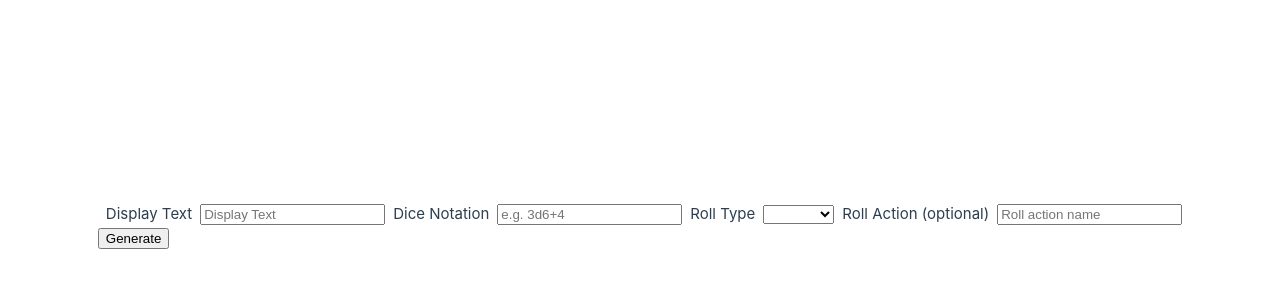
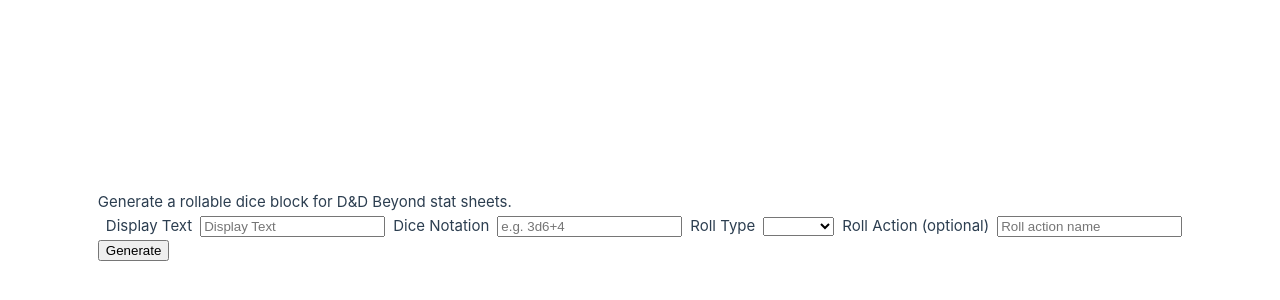
Before and after one commit to scherma/rollable, a Vue app: page / in a window 1280 px wide. Shown: the part 174-474 px from the top of the page. Built offline with nearby package versions, Linux system fonts and the light colour scheme.

Commit message:
Description paragraph, numeric indicator for kh/kl

```diff
--- a/src/components/rollable.vue
+++ b/src/components/rollable.vue
@@ -1,5 +1,8 @@
 <template>
   <div fluid>
+    <div>
+      <p>Generate a rollable dice block for D&amp;D Beyond stat sheets.</p>
+    </div>
     <div>
       <form>
         <label for="display">Display Text</label>
--- a/src/rollable.js
+++ b/src/rollable.js
@@ -53,7 +53,7 @@ function rollable(displayText, diceNotation, rollType, optargs) {
 function validateNotation(diceNotation) {
   let diceNotationElements = diceNotation.split(/[+\-]/)
   diceNotationElements.forEach((element) => {
-    if (! /^\d+(?:[dD](?:2|3|4|6|8|10|12|20|100)(?:kh|kl)?)?$/.test(element) ) {
+    if (! /^\d+(?:[dD](?:2|3|4|6|8|10|12|20|100)(?:(?:kh|kl)\d+)?)?$/.test(element) ) {
       throw new Error(`Invalid dice notation element "${element}"`)
     }
   })
```
Also changed, not shown: 2 other files (tests, documents, lock files or other folders).
